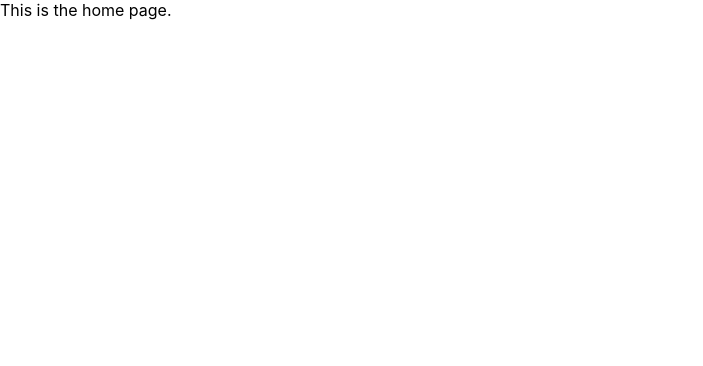
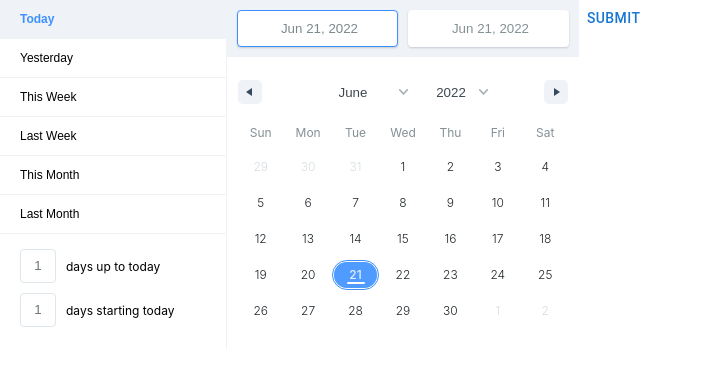
Before and after one commit to elidcraig/lane-phase-3-project-frontend, a React (Create React App) app: page / in a window 1280 px wide. Shown: the top 366 px of the page, without its empty margins (0-703 px from the left). Built offline with nearby package versions, Linux system fonts and the light colour scheme.

Commit message:
Calendar imported, post request wired up

```diff
--- a/package.json
+++ b/package.json
@@ -9,7 +9,9 @@
     "@testing-library/jest-dom": "^5.16.4",
     "@testing-library/react": "^13.3.0",
     "@testing-library/user-event": "^13.5.0",
+    "date-fns": "^2.28.0",
     "react": "^18.2.0",
+    "react-date-range": "^1.4.0",
     "react-dom": "^18.2.0",
     "react-router-dom": "^5.3.3",
     "react-scripts": "5.0.1",
--- /dev/null
+++ b/src/components/NewReservation.js
@@ -0,0 +1,55 @@
+import { Button } from '@mui/material';
+import React, { useState } from 'react';
+import { DateRangePicker } from 'react-date-range';
+import 'react-date-range/dist/styles.css';
+import 'react-date-range/dist/theme/default.css';
+
+function NewReservation() {
+  const [formData, setFormData] = useState({
+    startDate: new Date(),
+    endDate: new Date(),
+    key: 'selection'
+  })
+
+  const handleSelect = ranges => {
+    console.log(ranges)
+    const newFormData = {
+      startDate: ranges.selection.startDate,
+      endDate: ranges.selection.endDate,
+      key: 'selection'
+    }
+    setFormData(newFormData)
+  }
+
+  const handleSubmit = () => {
+    const patchObject = {
+      // need to format date correctly
+      // here or in controller or in model?
+      startDate: formData.startDate,
+      endDate: formData.endDate,
+      vehicle_id: 100,
+      guest_id: 100
+    }
+    fetch('http://localhost:9494/reservations', {
+      method: 'POST',
+      headers: {
+        'Content-Type': 'application/json',
+        'Accept': 'application/json'
+      },
+      body: JSON.stringify(patchObject)
+    })
+  }
+
+  return (
+    <div>
+      <DateRangePicker
+        ranges={[formData]}
+        disabledDates={[/*place reserved dates here*/]}
+        onChange={handleSelect}
+      />
+      <Button onClick={handleSubmit}>SUBMIT</Button>
+    </div>
+  );
+}
+
+export default NewReservation;
--- a/src/pages/Home.js
+++ b/src/pages/Home.js
@@ -1,12 +1,13 @@
 import React from 'react'
 import Header from '../components/Header.js'
 import Login from '../components/Login.js'
+import NewReservation from '../components/NewReservation.js';
 
 function Home() {
   return (
     <div className='home'>
       <Header/>
-      This is the home page.
+      <NewReservation/>
     </div>
   );
 }
```
Also changed, not shown: 1 other file (tests, documents, lock files or other folders).
